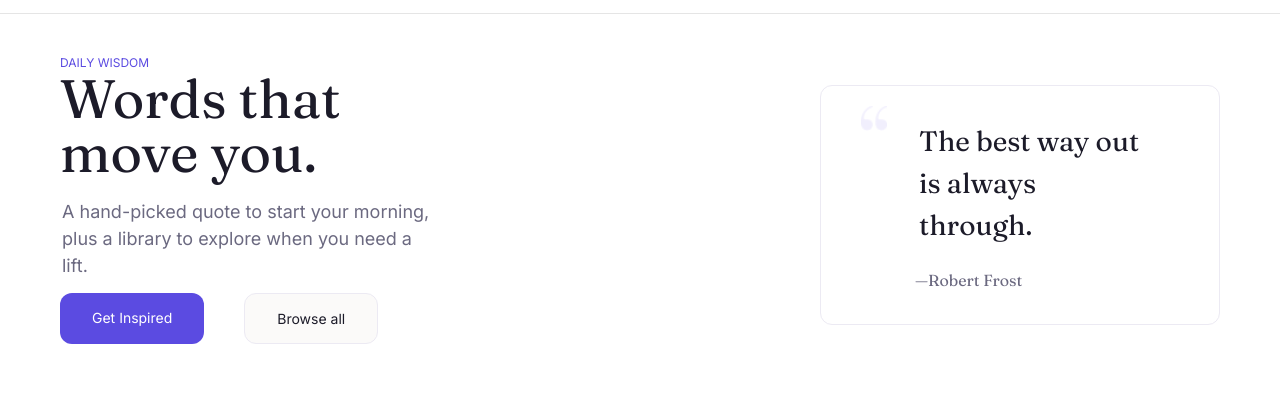
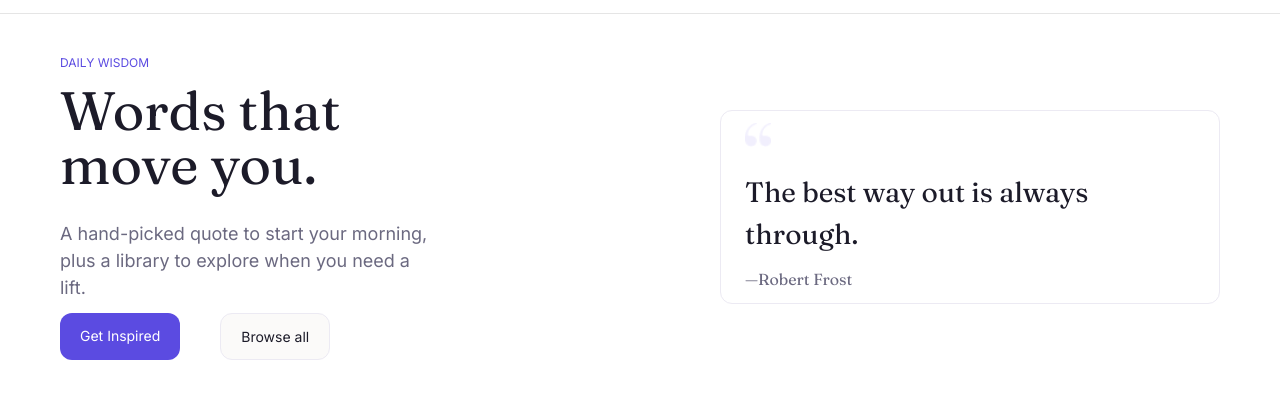
Before and after one commit to SMK-Projects-587/Surya-AS1, a website built with Vite: page src/index.html in a window 1280 px wide. Shown: the part 63-462 px from the top of the page. Built offline with nearby package versions, Linux system fonts and the light colour scheme.

Commit message:
[SP_AS1_01]:Fixes done for Final Approval

```diff
--- a/src/scss/layout/_grid.scss
+++ b/src/scss/layout/_grid.scss
@@ -5,13 +5,17 @@
   &__container {
     display: flex;
     flex-direction: column;
-    align-items: flex-start;
-    max-width: 1600px;
-    padding: 2rem 3rem;
+    gap: 2rem;
+    max-width: 1920px;
+    padding: 1.6rem 2rem;
+    margin: 0 auto;
   }
 
   &__content {
-    width: 100%;
+    display: flex;
+    flex-direction: column;
+    gap: 1.2rem;
+    align-items: flex-start;
   }
 
   &__eyebrow {
@@ -23,12 +27,12 @@
     font-family: $font-brand;
     font-size: 2.8rem;
     font-weight: $font-weight;
+    line-height: 1;
     color: $color-text-dark;
   }
 
   &__desc {
-    max-width: 28rem;
-    padding: 0.2rem;
+    max-width: 30rem;
     font-size: 1.4rem;
     color: $font-color-author;
   }
@@ -40,9 +44,7 @@
 
   &__button {
     display: inline-flex;
-    justify-content: space-between;
-    padding: 1.4rem 3.2rem;
-    margin-top: 1.2rem;
+    padding: 1.2rem 2rem;
     font-size: 1.4rem;
     border-radius: 1.2rem;
 
@@ -63,28 +65,26 @@
   }
 
   &__card {
-    gap: 0.4rem;
-    padding: 0.4rem 0.8rem;
-    margin-top: 1.2rem;
+    display: flex;
+    padding: 2rem;
     border: 1px solid $color-border;
-    border-radius: 0.8rem;
+    border-radius: 1.6rem;
   }
 
   &__quote {
-    padding: 1.2rem 2.4rem;
+    display: flex;
+    flex-direction: column;
+    gap: 1.2rem;
+    max-width: 42rem;
     font-family: $font-brand;
     font-weight: $font-weight;
-    color: $color-bg;
 
     &-text {
-      max-width: 24rem;
-      padding: 0.2rem 0.4rem;
       font-size: $quote-font-size;
       color: $color-text-dark;
     }
 
     &-author {
-      margin-top: 1rem;
       font-size: $author-font-size;
       color: $font-color-author;
     }
@@ -116,8 +116,10 @@
     }
 
     &__card {
-      display: flex;
-      padding: 2rem 4rem;
+      flex-direction: column;
+      gap: 2.4rem;
+      width: 500px;
+      padding: 1.2rem 2.4rem;
       border-radius: 1.2rem;
     }
 
@@ -128,9 +130,6 @@
     }
 
     &__quote {
-      display: flex;
-      flex-direction: column;
-      gap: 1rem;
       justify-content: space-between;
 
       &-text {
--- a/src/scss/layout/_header.scss
+++ b/src/scss/layout/_header.scss
@@ -139,7 +139,6 @@
       width: 16rem;
       height: 4.4rem;
       font-size: 1.4rem;
-      font-size: $mobile-view-padding;
       font-weight: $font-weight;
       color: $color-bg;
       background: $color-accent;
```
